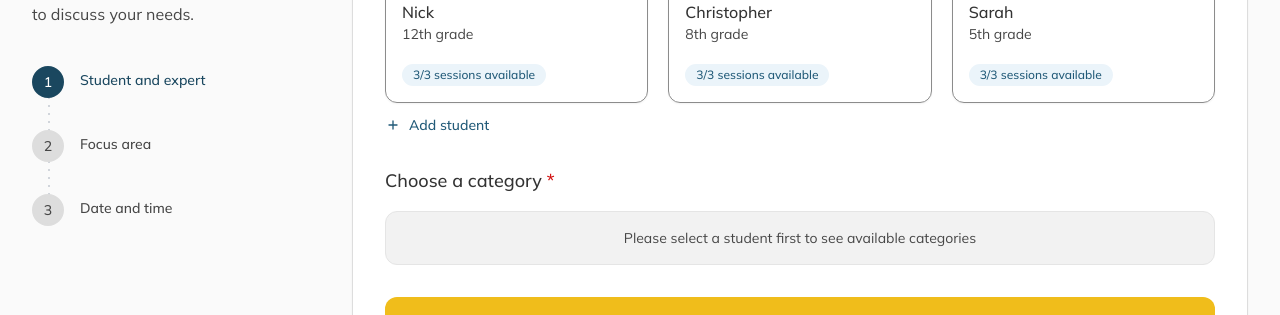
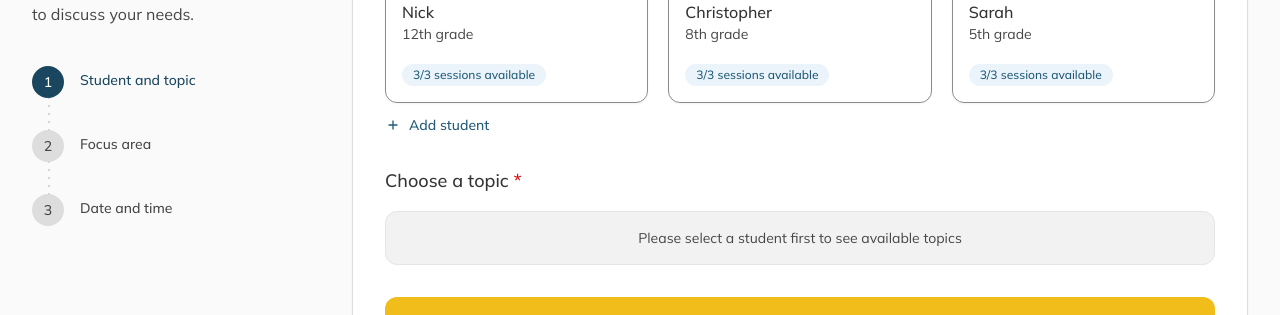
Before and after one commit to nmayernik/coaching-flow, a Next.js app: page / in a window 1280 px wide. Shown: the part 231-546 px from the top of the page. Built offline with nearby package versions, Linux system fonts and the light colour scheme.

Commit message:
Update terminology from category to topic - Change step 1 stepper title to 'Student and topic' - Update form heading to 'Choose a topic' - Update placeholder text to reference topics

```diff
--- a/coaching-form.tsx
+++ b/coaching-form.tsx
@@ -23,7 +23,7 @@ export default function Component() {
   const isIntroToCollegeCoach = selectedCategory === "Intro to College Coach";
 
   const steps = [
-    { number: 1, title: "Student and expert", description: "Description" },
+    { number: 1, title: "Student and topic", description: "Description" },
     { number: 2, title: "Focus area", description: "Description" },
     { number: 3, title: "Date and time", description: "Description" }
   ];
--- a/components/CoachingFormAccordion.tsx
+++ b/components/CoachingFormAccordion.tsx
@@ -283,10 +283,10 @@ export default function CoachingFormAccordion({
                 </div>
 
                 <div>
-                  <div className="mb-3 lg:mb-4 font-medium text-lg text-gray-800">Choose a category <span className="text-red-500">*</span></div>
+                  <div className="mb-3 lg:mb-4 font-medium text-lg text-gray-800">Choose a topic <span className="text-red-500">*</span></div>
                   {!selectedStudent && (
                     <div className="p-3 lg:p-4 bg-gray-50 rounded-lg lg:rounded-xl border  text-center text-gray-700 text-sm">
-                      Please select a student first to see available categories
+                      Please select a student first to see available topics
                     </div>
                   )}
                   {selectedStudent && (
```
